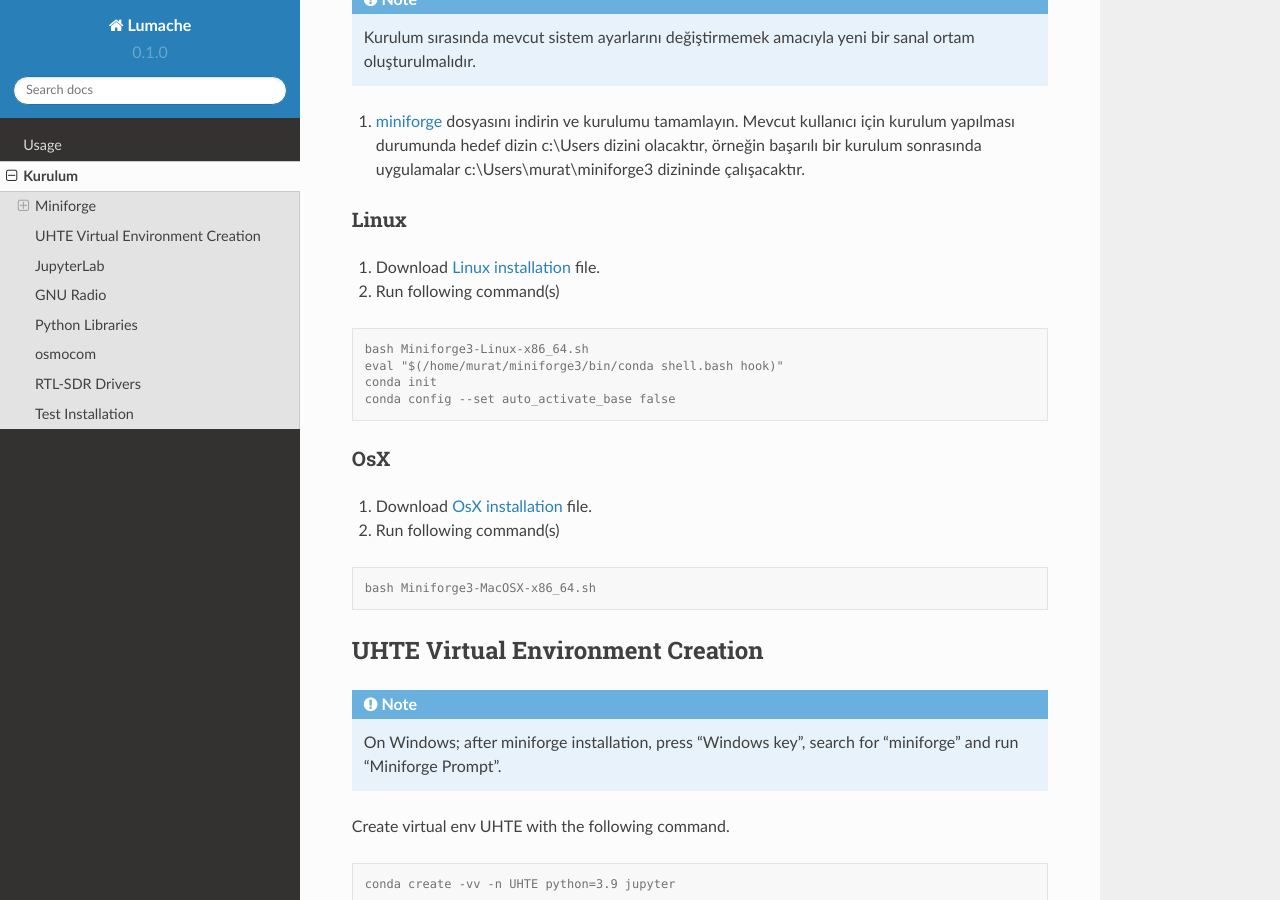
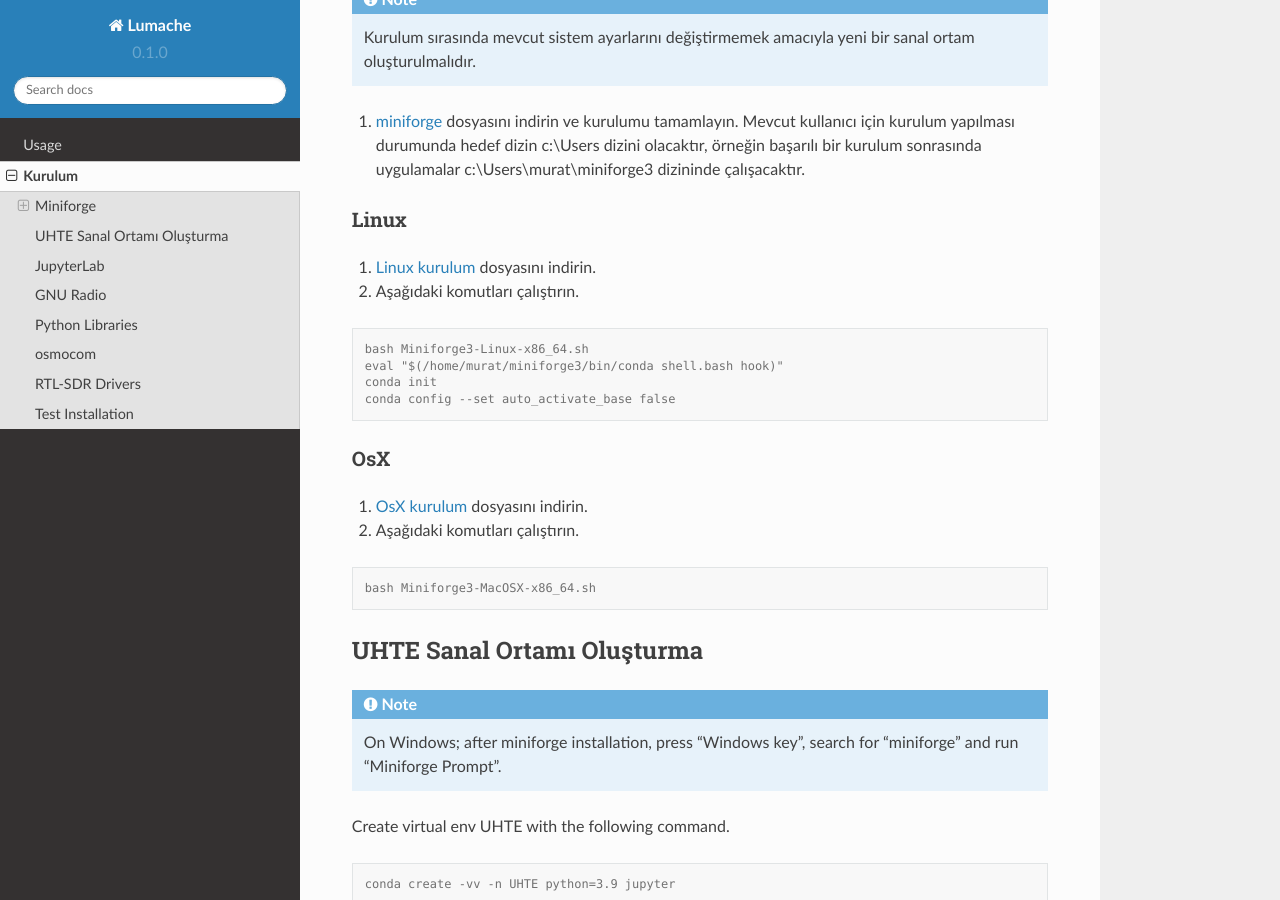
Before and after one commit to oakdemirci/rtdhakitr, a Sphinx documentation site: the page built from docs/source/installation.rst, in a window 1280 px wide and 900 px high, scrolled down 281 px. Built offline with Sphinx 7.4.7 and the Read the Docs theme 2.0.0, drawn with Linux system fonts in a browser that asks for light colours.

Commit message:
Update installation.rst

```diff
--- a/docs/source/installation.rst
+++ b/docs/source/installation.rst
@@ -21,9 +21,9 @@ Windows
 Linux
 ^^^^^^^^
 
-#. Download `Linux installation`_ file.
+#. `Linux kurulum`_ dosyasını indirin.
 
-#. Run following command(s)
+#. Aşağıdaki komutları çalıştırın.
 
 .. code-block:: console
 
@@ -31,23 +31,23 @@ Linux
    eval "$(/home/murat/miniforge3/bin/conda shell.bash hook)"
    conda init
    conda config --set auto_activate_base false
-.. _linux installation: https://github.com/conda-forge/miniforge/releases/latest/download/Miniforge3-Linux-x86_64.sh
+.. _linux kurulum: https://github.com/conda-forge/miniforge/releases/latest/download/Miniforge3-Linux-x86_64.sh
 
 
 OsX
 ^^^^^^^^
 
-#. Download `OsX installation`_ file.
+#. `OsX kurulum`_ dosyasını indirin.
 
-#. Run following command(s)
+#. Aşağıdaki komutları çalıştırın.
 
 .. code-block:: console
 
    bash Miniforge3-MacOSX-x86_64.sh
 
-.. _osx installation: https://github.com/conda-forge/miniforge/releases/latest/download/Miniforge3-MacOSX-x86_64.sh
+.. _osx kurulum: https://github.com/conda-forge/miniforge/releases/latest/download/Miniforge3-MacOSX-x86_64.sh
 
-UHTE Virtual Environment Creation
+UHTE Sanal Ortamı Oluşturma
 ------------
 
 .. note::
```
